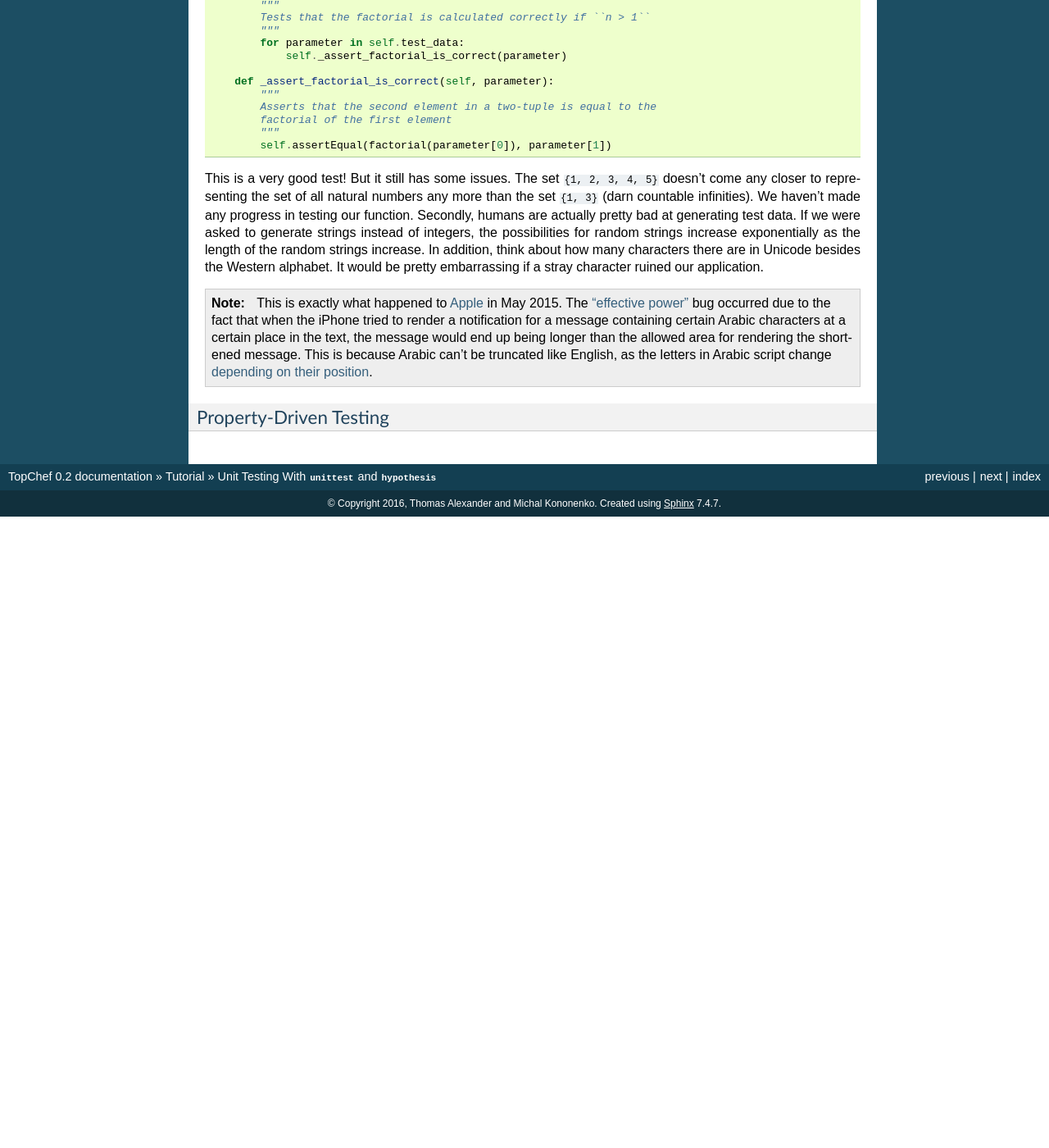
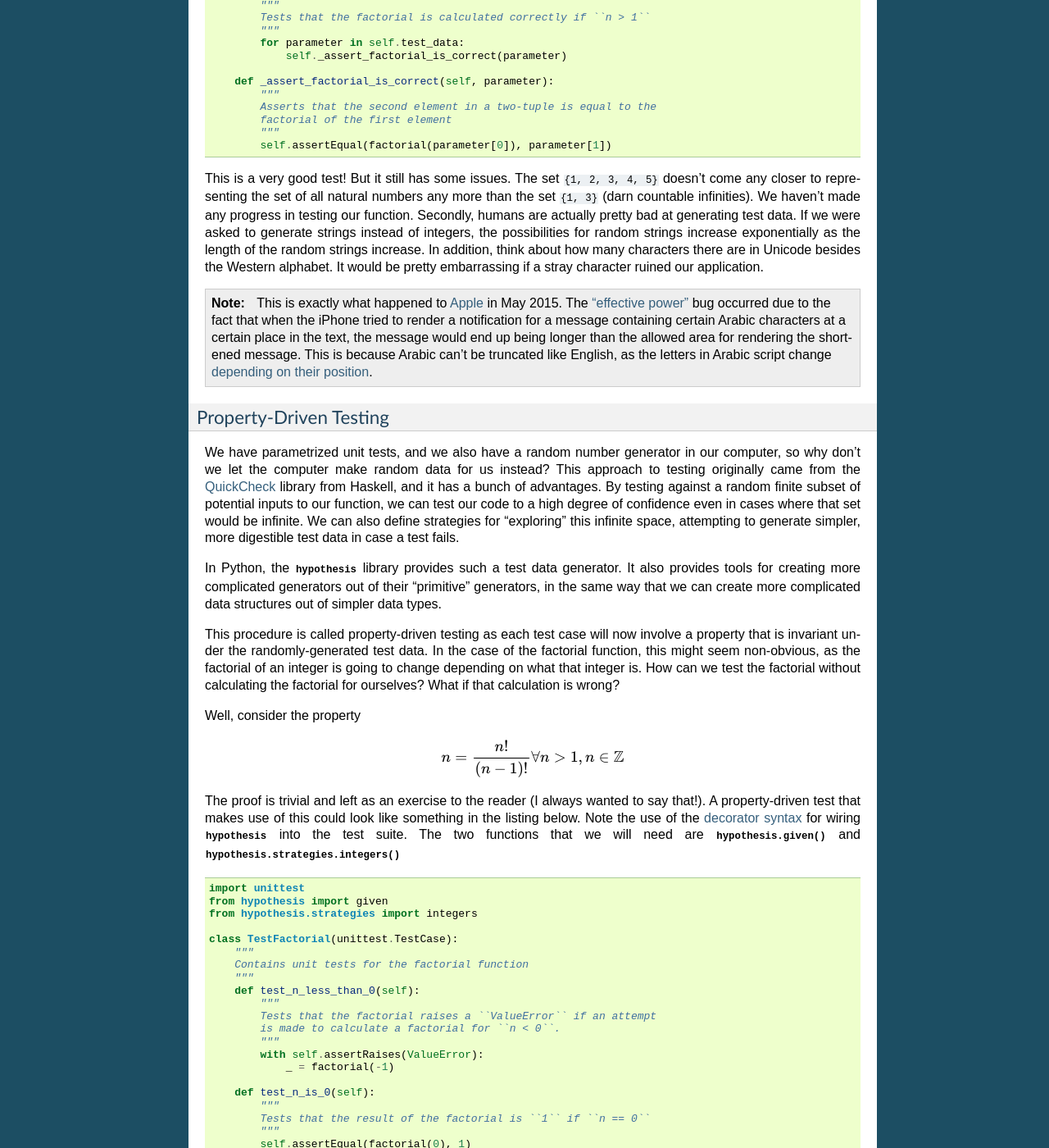
Before and after one commit to TopChef/TopChef, a Sphinx documentation site: the page built from docs/source/user_documentation/unit_testing.rst, in a window 1280 px wide and 1400 px high, scrolled down 4015 px. Shown: the whole window at 82% size. Built offline with Sphinx 7.4.7, drawn with Linux system fonts in a browser that asks for light colours; pages that are not in the unit, such as notebooks, are missing from menus; before the commit the page ends 4645 px from its top, so only the background shows below that; some of the changed text lies outside the part shown.

Commit message:
Finished rant about property-driven testing.

```diff
--- a/docs/source/conf.py
+++ b/docs/source/conf.py
@@ -374,5 +374,6 @@ intersphinx_mapping = {
     'flask': ('http://flask.pocoo.org/docs/0.12/', None),
     'marshmallow': ('https://marshmallow.readthedocs.io/en/latest', None),
     'requests': ('http://docs.python-requests.org/en/master/', None),
-    'nose': ('https://nose.readthedocs.io/en/latest/', None)
+    'nose': ('https://nose.readthedocs.io/en/latest/', None),
+    'hypothesis': ('https://hypothesis.readthedocs.io/en/latest/', None)
 }
--- a/docs/source/user_documentation/unit_testing.rst
+++ b/docs/source/user_documentation/unit_testing.rst
@@ -302,3 +302,83 @@ ruined our application.
 
 Property-Driven Testing
 ~~~~~~~~~~~~~~~~~~~~~~~
+
+We have parametrized unit tests, and we also have a random number generator
+in our computer, so why don't we let the computer make random data for us
+instead? This approach to testing originally came from the
+`QuickCheck <https://goo.gl/TB7V7Q>`_ library from Haskell, and it has a
+bunch of advantages. By testing against a random finite subset of potential
+inputs to our function, we can test our code to a high degree of confidence
+even in cases where that set would be infinite. We can also define
+strategies for "exploring" this infinite space, attempting to generate
+simpler, more digestible test data in case a test fails.
+
+In Python, the :mod:`hypothesis` library provides such a test data generator.
+It also provides tools for creating more complicated generators out of their
+"primitive" generators, in the same way that we can create more complicated
+data structures out of simpler data types.
+
+This procedure is called property-driven testing as each test case will now
+involve a property that is invariant under the randomly-generated test data.
+In the case of the factorial function, this might seem non-obvious, as the
+factorial of an integer is going to change depending on what that integer is.
+How can we test the factorial without calculating the factorial for
+ourselves? What if that calculation is wrong?
+
+Well, consider the property
+
+.. math::
+
+    n = \frac{n!}{(n - 1)!} \forall n > 1, n \in \mathbb{Z}
+
+The proof is trivial and left as an exercise to the reader (I always
+wanted to say that!). A property-driven test that makes use of this could
+look like something in the listing below. Note the use of the
+`decorator syntax <https://goo.gl/tjA9cH>`_ for wiring :mod:`hypothesis`
+into the test suite. The two functions that we will need are
+:meth:`hypothesis.given` and :meth:`hypothesis.strategies.integers`
+
+.. sourcecode:: python
+
+    import unittest
+    from hypothesis import given
+    from hypothesis.strategies import integers
+
+    class TestFactorial(unittest.TestCase):
+        """
+        Contains unit tests for the factorial function
+        """
+        def test_n_less_than_0(self):
+            """
+            Tests that the factorial raises a ``ValueError`` if an attempt
+            is made to calculate a factorial for ``n < 0``.
+            """
+            with self.assertRaises(ValueError):
+                _ = factorial(-1)
+
+        def test_n_is_0(self):
+            """
+            Tests that the result of the factorial is ``1`` if ``n == 0``
+            """
+            self.assertEqual(factorial(0), 1)
+
+        @given(integers(minimum=1))
+        def test_n_greater_than_0(self, n: int) -> None:
+            """
+            Tests that the factorial is calculated correctly by checking
+            whether the factorial of a number divided by the factorial of
+            that number minus one is the original number
+            """
+            result = factorial(n) / factorial(n - 1)
+            self.assertEqual(n, result)
+
+Notice as well how we changed our conversation about factorials. In the
+previous test case, we treated our factorial as a black box into which a
+number went, and a number came out. All the test case did was assert that
+the number that came out was the number that we expected. This may be a bit
+of a personal (Michal Kononenko wrote this) opinion, but the use of
+property-driven testing enables a more substantive conversation about the
+code we wrote. The tests that we write state a property of our code, rather
+than simply checking that one number maps to another. The question we ask is
+"what do factorials do?" rather than "what number do I expect for factorial
+(10)?".
```
